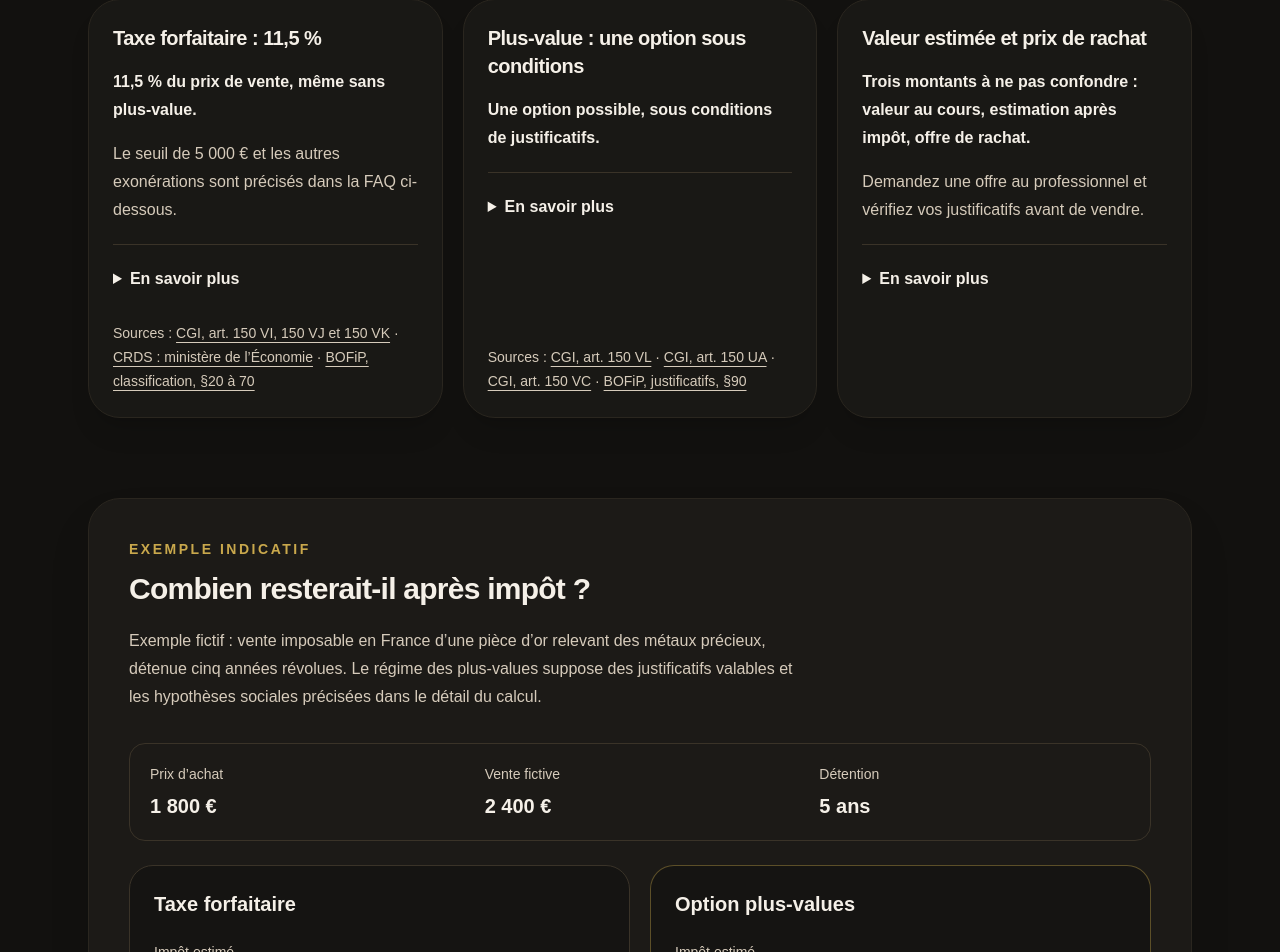
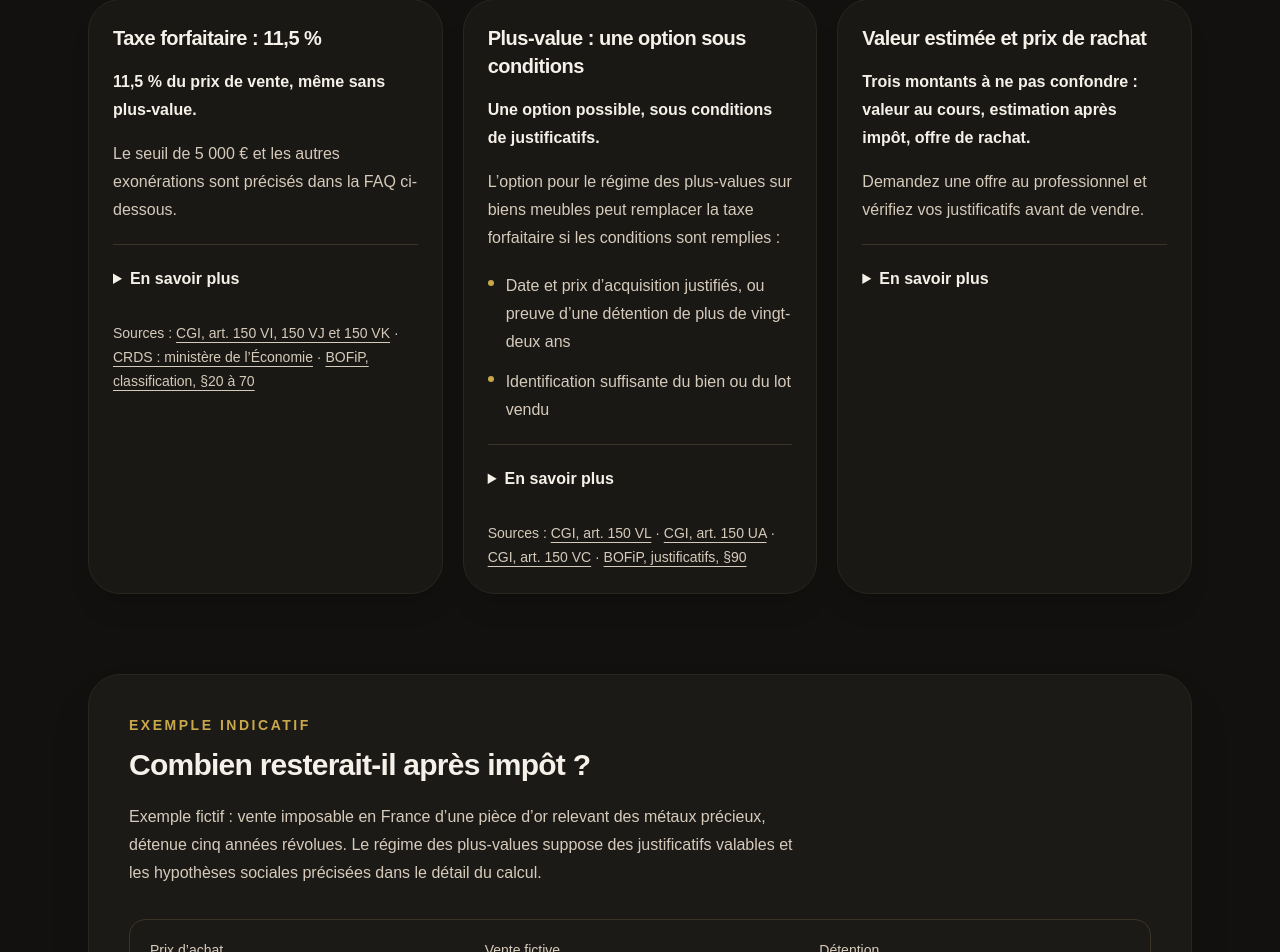
Before and after one commit to Lotfi-01/ortrack-site, a Next.js app: page /fiscalite-vente-or-france in a window 1280 px wide. Shown: the part 1158-2110 px from the top of the page. Built offline with nearby package versions, Linux system fonts and the light colour scheme.

Commit message:
fix(site): V1.2 card balance and NBSP in 5 000 €

```diff
--- a/app/fiscalite-vente-or-france/page.tsx
+++ b/app/fiscalite-vente-or-france/page.tsx
@@ -95,7 +95,7 @@ const faqs = [
     sourceLabel: "CGI, art. 150 VI, 150 VJ et 150 VK",
   },
   {
-    question: "Vente d’or\u00A0: existe-t-il une exonération jusqu’à 5 000 €\u00A0?",
+    question: "Vente d’or\u00A0: existe-t-il une exonération jusqu’à 5\u00A0000\u00A0€\u00A0?",
     answer:
       "L’article 150 VJ, 4° vise les bijoux, objets d’art, de collection ou d’antiquité lorsque le prix de cession n’excède pas 5 000 €. Il ne vise pas les métaux précieux de l’article 150 VI, I, 1°. Le seul fait de vendre un lingot ou une pièce relevant de cette catégorie pour moins de 5 000 € ne donne donc pas cette exonération. La qualification du produit doit être vérifiée.",
     sourceHref: FISCAL_SOURCES.flatTax,
@@ -261,7 +261,7 @@ export default function FiscaliteVenteOrFrancePage() {
                 </p>
               </div>
             </details>
-            <p className="mt-auto pt-5 text-sm leading-6">
+            <p className="pt-5 text-sm leading-6">
               {"Sources\u00A0: "}
               <FiscalSource href={FISCAL_SOURCES.flatTax}>CGI, art. 150 VI, 150 VJ et 150 VK</FiscalSource>
               {" · "}
@@ -275,20 +275,20 @@ export default function FiscaliteVenteOrFrancePage() {
             <p className="font-semibold text-[#F5F0E8]">
               Une option possible, sous conditions de justificatifs.
             </p>
+            <p className="mt-4">
+              L’option pour le régime des plus-values sur biens meubles peut
+              remplacer la taxe forfaitaire si les conditions sont remplies :
+            </p>
+            <ul className="mt-5 space-y-3">
+              {dataPoints.map((item) => (
+                <BulletItem key={item}>{item}</BulletItem>
+              ))}
+            </ul>
             <details className="mt-5 border-t border-[#3A3328] pt-3">
               <summary className="cursor-pointer rounded-md py-2 font-bold text-[#F5F0E8] focus-visible:outline-2 focus-visible:outline-offset-4 focus-visible:outline-[#C9A84C]">
                 En savoir plus
               </summary>
               <div className="mt-3 space-y-4">
-                <p>
-                  L’option pour le régime des plus-values sur biens meubles peut
-                  remplacer la taxe forfaitaire si les conditions sont remplies :
-                </p>
-                <ul className="mt-5 space-y-3">
-                  {dataPoints.map((item) => (
-                    <BulletItem key={item}>{item}</BulletItem>
-                  ))}
-                </ul>
                 <p className="mt-4">
                   La plus-value correspond à la différence entre prix de vente et
                   coût d’acquisition, selon les règles applicables. Un abattement de
@@ -297,7 +297,7 @@ export default function FiscaliteVenteOrFrancePage() {
                 </p>
               </div>
             </details>
-            <p className="mt-auto pt-5 text-sm leading-6">
+            <p className="pt-5 text-sm leading-6">
               {"Sources\u00A0: "}
               <FiscalSource href={FISCAL_SOURCES.flatTax}>CGI, art. 150 VL</FiscalSource>
               {" · "}
```
